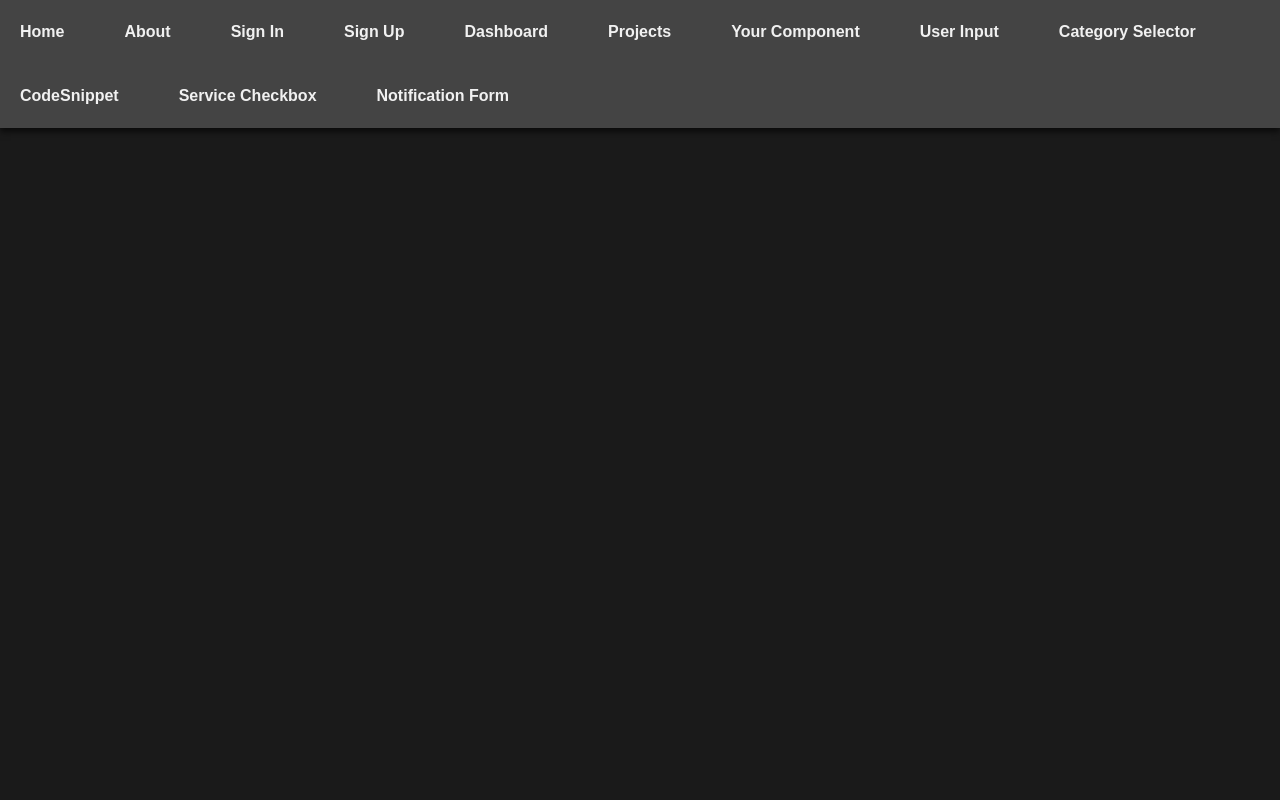
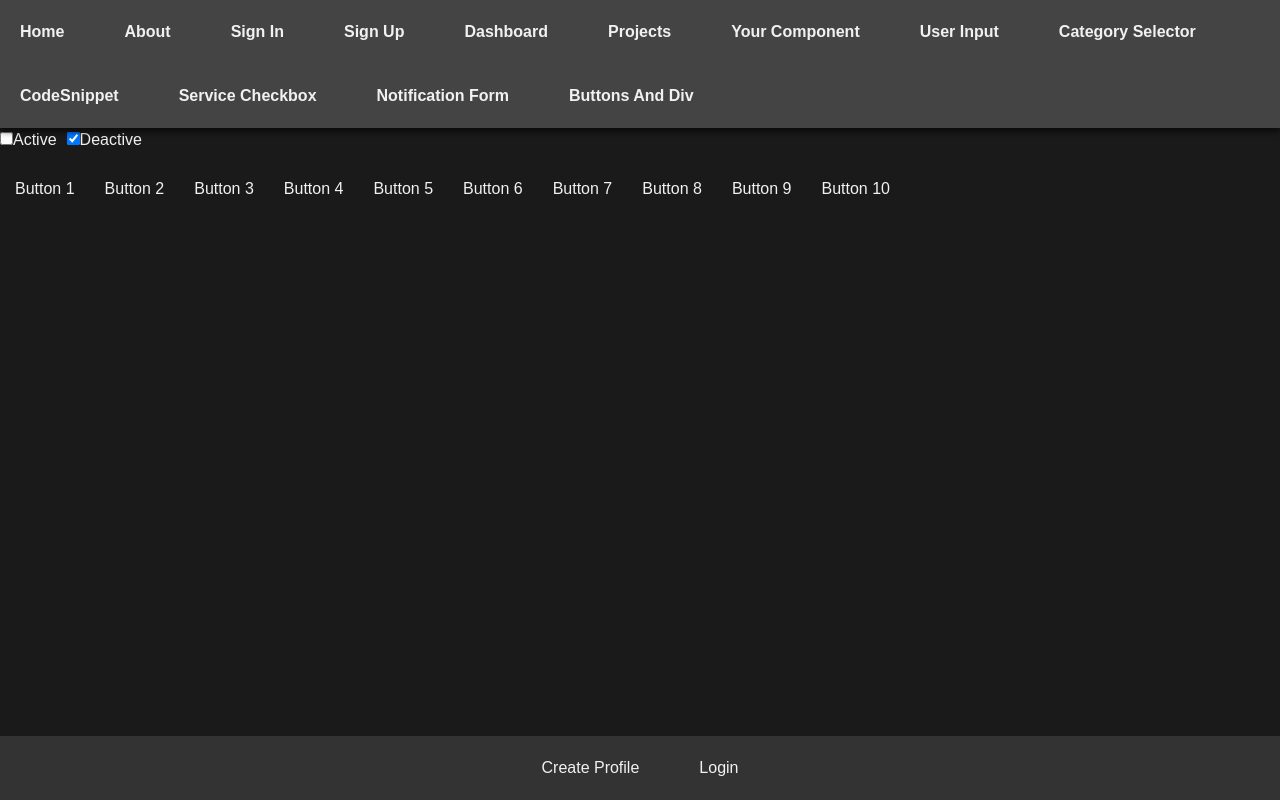
Before and after one commit to piyush254/MernBlock, a React (Vite) app: page /ButtonsAndDiv in a window 1280 px wide. Built offline with nearby package versions, Linux system fonts and the light colour scheme.

Commit message:
My practive

```diff
--- a/src/App.jsx
+++ b/src/App.jsx
@@ -13,10 +13,12 @@ import Header from "./pages/Header";
 import CodeSnippet from "./pages/CodeSnippet";
 import ServiceCheckbox from "./pages/ServiceCheckbox.jsx"
 import NotificationForm from "./pages/NotificationForm.jsx";
+import ButtonsAndDiv from "./pages/ButtonsAndDiv.jsx";
+import Footer from "./pages/Footer.jsx";
 
 
 function App() {
-  <NotificationForm />
+
   return (
     <Router>
     <Header/>
@@ -33,7 +35,9 @@ function App() {
         <Route path="CodeSnippet" element ={<CodeSnippet />} />
         <Route path="ServiceCheckbox" element = {<ServiceCheckbox />} />
         <Route path="NotificationForm" element = {<NotificationForm/>} />
+        <Route path="ButtonsAndDiv" element = {<ButtonsAndDiv />} />
       </Routes>
+      <Footer />
     </Router>
   );
 }
--- /dev/null
+++ b/src/pages/ButtonsAndDiv.jsx
@@ -0,0 +1,68 @@
+import React, { useRef, useState } from "react";
+
+function ButtonsAndDiv() {
+  const buttonContainerRef = useRef(null); // Ref for the main div
+  const [buttonsEnabled, setButtonsEnabled] = useState(false); // Track button enabled/disabled state
+  const [clickedButton, setClickedButton] = useState(null); // Store the serial number of the clicked button
+
+  const handleCheckboxChange = (e) => {
+    const isActive = e.target.name === "active";
+    setButtonsEnabled(isActive); // Enable buttons if "Active" is checked
+    setClickedButton(null); // Reset clicked button when changing state
+  };
+
+  const handleButtonClick = (serialNumber) => {
+    if (buttonsEnabled) {
+      setClickedButton(serialNumber); // Show serial number when clicked
+    }
+  };
+
+  return (
+    <div>
+      {/* Checkboxes */}
+      <div>
+        <label>
+          <input
+            type="checkbox"
+            name="active"
+            onChange={handleCheckboxChange}
+            checked={buttonsEnabled}
+          />
+          Active
+        </label>
+        <label style={{ marginLeft: "10px" }}>
+          <input
+            type="checkbox"
+            name="deactive"
+            onChange={handleCheckboxChange}
+            checked={!buttonsEnabled}
+          />
+          Deactive
+        </label>
+      </div>
+
+      {/* Buttons Container */}
+      <div ref={buttonContainerRef} style={{ marginTop: "10px" }}>
+        {Array.from({ length: 10 }, (_, index) => (
+          <button
+            key={index + 1}
+            style={{ margin: "5px", padding: "10px" }}
+            disabled={!buttonsEnabled} // Disable buttons when not active
+            onClick={() => handleButtonClick(index + 1)} // On click, show button serial number
+          >
+            Button {index + 1}
+          </button>
+        ))}
+      </div>
+
+      {/* Display clicked button serial number */}
+      {clickedButton && (
+        <p>
+          You clicked on <strong>Button {clickedButton}</strong>
+        </p>
+      )}
+    </div>
+  );
+}
+
+export default ButtonsAndDiv;
--- /dev/null
+++ b/src/pages/Footer.jsx
@@ -0,0 +1,55 @@
+import React, { useState } from "react";
+import Popup from "./Popup"; // Import the Popup component
+
+const Footer = () => {
+  const [isPopupOpen, setIsPopupOpen] = useState(false); // Control popup visibility
+  const [popupContent, setPopupContent] = useState("");
+
+  const handlePopup = (content) => {
+    setPopupContent(content); // Set content type (Create Profile/Login)
+    setIsPopupOpen(true); // Open the popup
+  };
+
+  const closePopup = () => {
+    setIsPopupOpen(false); // Close the popup
+  };
+
+  return (
+    <footer style={footerStyle}>
+      <ul style={listStyle}>
+        <li style={listItemStyle} onClick={() => handlePopup("Create Profile")}>
+          Create Profile
+        </li>
+        <li style={listItemStyle} onClick={() => handlePopup("Login")}>
+          Login
+        </li>
+      </ul>
+      {isPopupOpen && (
+        <Popup content={popupContent} onClose={closePopup} />
+      )}
+    </footer>
+  );
+};
+
+// Footer Styles
+const footerStyle = {
+  textAlign: "center",
+  position: "fixed",
+  bottom: "0",
+  width: "100%",
+};
+
+const listStyle = {
+  listStyle: "none",
+  padding: 0,
+  margin: 0,
+  display: "flex",
+  justifyContent: "center",
+};
+
+const listItemStyle = {
+  cursor: "pointer",
+  textDecoration: "none",
+};
+
+export default Footer;
--- a/src/pages/Header.css
+++ b/src/pages/Header.css
@@ -86,7 +86,7 @@ footer {
   color: #f1f1f1;
   display: grid;
   place-items: center;
-  height: 15vh;
+  height: 8vh;
   margin-top: 2%;
   transition: background-color 0.3s ease;
 }
--- a/src/pages/Header.jsx
+++ b/src/pages/Header.jsx
@@ -62,9 +62,15 @@ function Header() {
           <NavLink to="/ServiceCheckbox" className={({ isActive }) => (isActive ? "active" : "")}>
             Service Checkbox
             </NavLink>
-        </li><li>
+        </li>
+        <li>
           <NavLink to="/NotificationForm" className={({ isActive }) => (isActive ? "active" : "")}>
               Notification Form
+            </NavLink>
+        </li>
+        <li>
+          <NavLink to="/ButtonsAndDiv" className={({ isActive }) => (isActive ? "active" : "")}>
+          Buttons And Div
             </NavLink>
         </li>
         </ul>
--- /dev/null
+++ b/src/pages/Popup.jsx
@@ -0,0 +1,54 @@
+import React from "react";
+
+const Popup = ({ content, onClose }) => {
+  return (
+    <div style={overlayStyle}>
+      <div style={popupStyle}>
+        <h2>{content}</h2>
+        <p>
+          {content === "Create Profile"
+            ? "Here you can create a new profile."
+            : "Enter your login details below."}
+        </p>
+        <button style={buttonStyle} onClick={onClose}>
+          Close
+        </button>
+      </div>
+    </div>
+  );
+};
+
+// Popup Styles
+const overlayStyle = {
+  position: "fixed",
+  top: 0,
+  left: 0,
+  width: "100%",
+  height: "100%",
+  backgroundColor: "rgba(0, 0, 0, 0.5)",
+  color: "black",
+  display: "flex",
+  justifyContent: "center",
+  alignItems: "center",
+  zIndex: 1000,
+};
+
+const popupStyle = {
+  background: "#fff",
+  padding: "20px",
+  borderRadius: "8px",
+  textAlign: "center",
+  width: "300px",
+};
+
+const buttonStyle = {
+  marginTop: "10px",
+  padding: "8px 15px",
+  backgroundColor: "#007bff",
+  color: "#fff",
+  border: "none",
+  borderRadius: "4px",
+  cursor: "pointer",
+};
+
+export default Popup;
--- a/src/pages/YourComponent.jsx
+++ b/src/pages/YourComponent.jsx
@@ -12,60 +12,30 @@ const YourComponent = () => {
       ourPackages: "DIABETES PROFILE",
       samples: [{ sampleType: "", barcode: "" }],
     },
-    {
-      benName: "jose",
-      ourPackages: "THYROID FUNCTION TESTS",
-      samples: [{ sampleType: "", barcode: "" }],
-    },
-    {
-      benName: "Shachi",
-      ourPackages: "KIDNEY FUNCTION TESTS",
-      samples: [{ sampleType: "", barcode: "" }],
-    },
-    {
-      benName: "Surya",
-      ourPackages: "COMPLETE BLOOD COUNT",
-      samples: [{ sampleType: "", barcode: "" }],
-    },
-    {
-      benName: "Uddhav",
-      ourPackages: "VITAMIN D TEST",
-      samples: [{ sampleType: "", barcode: "" }],
-    },
-    {
-      benName: "Ayisha",
-      ourPackages: "LIVER FUNCTION TESTS",
-      samples: [{ sampleType: "", barcode: "" }],
-    },
-    {
-      benName: "Pooja",
-      ourPackages: "CARDIAC PROFILE",
-      samples: [{ sampleType: "", barcode: "" }],
-    },
-    {
-      benName: "Piyush",
-      ourPackages: "KIDNEY FUNCTION TESTS",
-      samples: [{ sampleType: "", barcode: "" }],
-    },
-    {
-      benName: "Retheesh",
-      ourPackages: "THYROID FUNCTION TESTS",
-      samples: [{ sampleType: "", barcode: "" }],
-    },
+    // Add more entries as needed...
   ]);
 
-  // Function to handle input changes for a specific field and index
+  const sampleTypeOptions = [
+    { id: 1, type: "Blood" },
+    { id: 2, type: "Urine" },
+    { id: 3, type: "Saliva" },
+    { id: 4, type: "Tissue" },
+  ];
+
   const handleInputChange2 = (e, index, sampleIndex, field) => {
     const updatedEntries = [...barcodesEntry];
     updatedEntries[index].samples[sampleIndex][field] = e.target.value;
     setBarcodesEntry(updatedEntries);
   };
 
-  // Function to add a new Sample Type and Barcode entry at a specific index
   const addEntry = (index) => {
     const updatedEntries = [...barcodesEntry];
     updatedEntries[index].samples.push({ sampleType: "", barcode: "" });
     setBarcodesEntry(updatedEntries);
+  };
+
+  const handleSubmit = () => {
+    console.log("Submitted Data:", barcodesEntry);
   };
 
   return (
@@ -91,6 +61,7 @@ const YourComponent = () => {
 
           {item.samples.map((sample, sampleIndex) => (
             <div key={sampleIndex} className="grid grid-cols-2 gap-4 mb-4">
+              {/* Dropdown for Sample Type */}
               <div>
                 <label
                   htmlFor={`sampleType${index}-${sampleIndex}`}
@@ -105,19 +76,27 @@ const YourComponent = () => {
                   >
                     <i className="fas fa-plus">+</i>
                   </button>
-                  <input
-                    type="text"
+                  <select
                     className="w-full p-2 border border-gray-300 rounded"
                     id={`sampleType${index}-${sampleIndex}`}
-                    placeholder="Enter Sample Type"
                     value={sample.sampleType}
                     onChange={(e) =>
                       handleInputChange2(e, index, sampleIndex, "sampleType")
                     }
-                  />
+                  >
+                    <option value="" disabled>
+                      Select Sample Type
+                    </option>
+                    {sampleTypeOptions.map((option) => (
+                      <option key={option.id} value={option.type}>
+                        {option.type}
+                      </option>
+                    ))}
+                  </select>
                 </div>
               </div>
 
+              {/* Input for Barcode */}
               <div>
                 <label
                   htmlFor={`barcode${index}-${sampleIndex}`}
@@ -142,7 +121,10 @@ const YourComponent = () => {
       ))}
 
       <div className="flex justify-center mt-6">
-        <button className="bg-green-500 text-white px-6 py-2 rounded">
+        <button
+          className="bg-green-500 text-white px-6 py-2 rounded"
+          onClick={handleSubmit}
+        >
           Submit All
         </button>
       </div>
```
